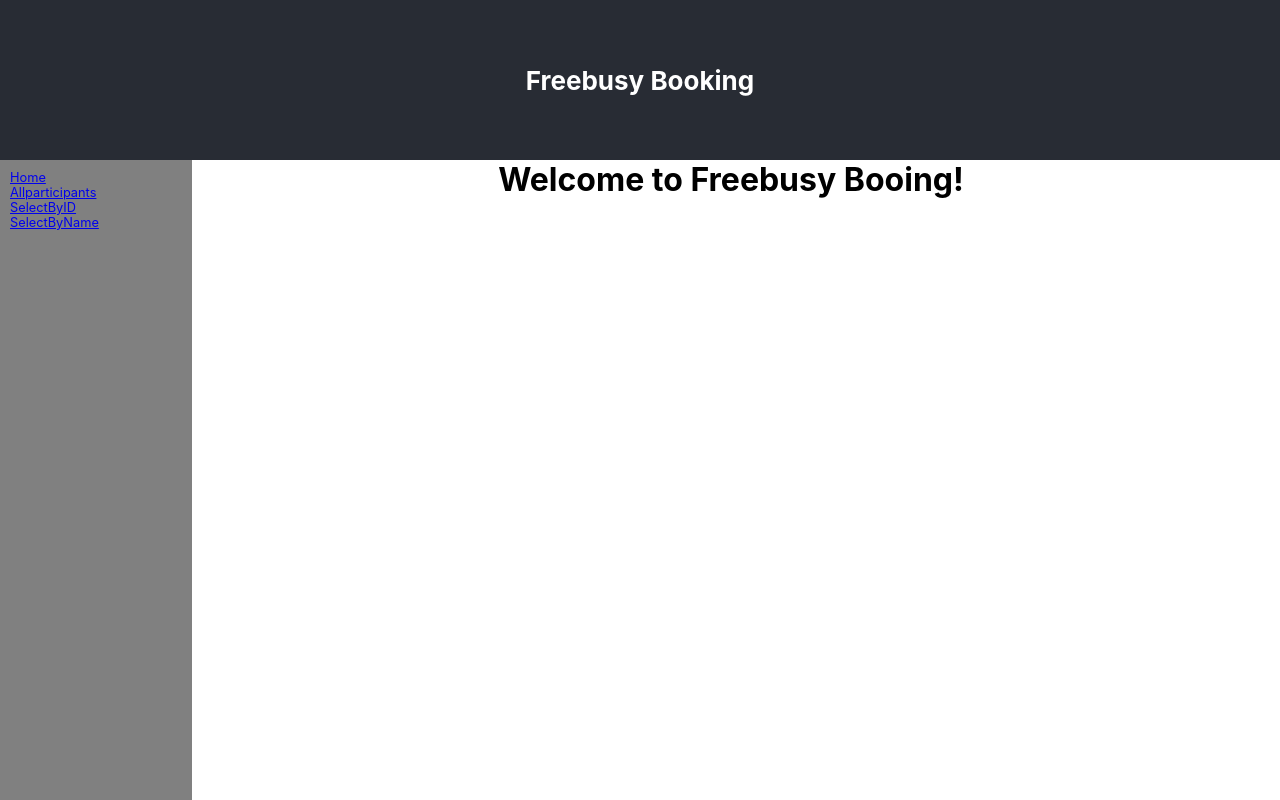
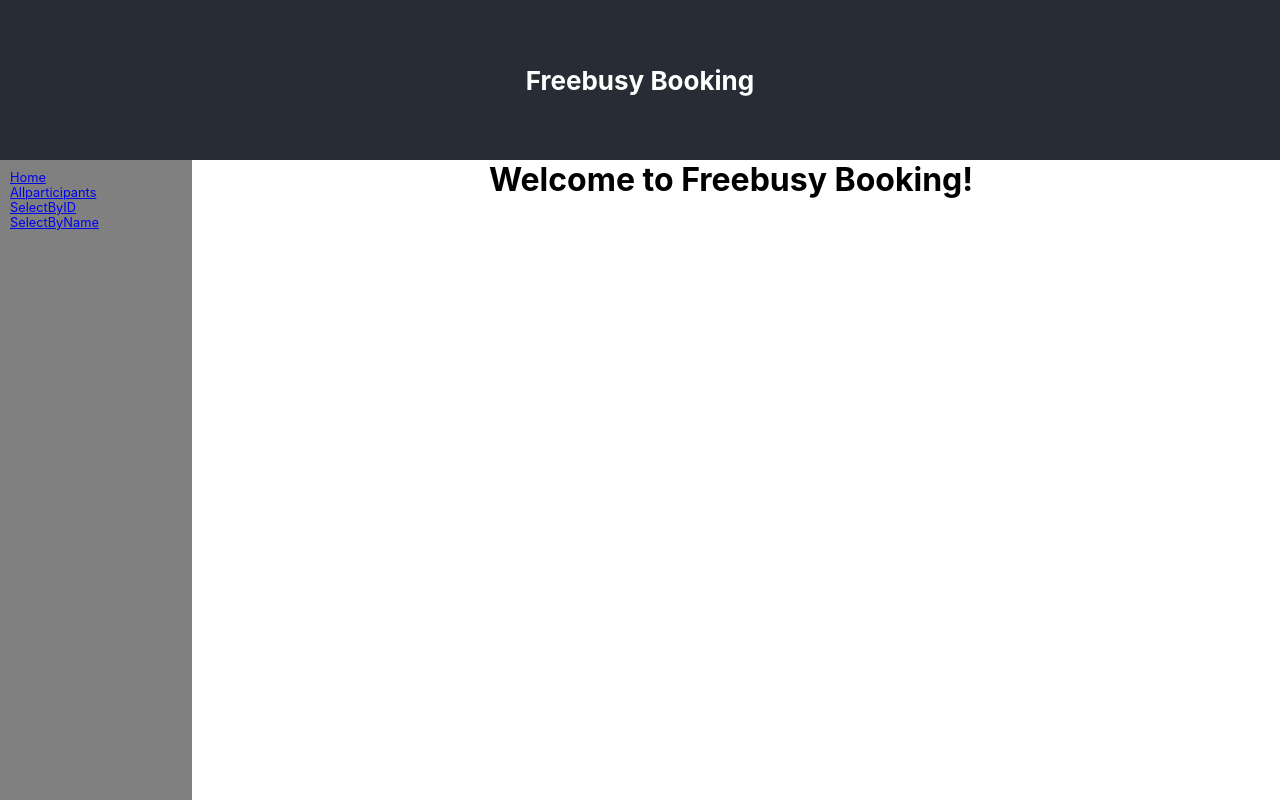
Before and after one commit to suthatta/Freebusy, a React (Create React App) app in the folder freebusy/: page / in a window 1280 px wide. Shown: the top 800 px of the page. Built offline with nearby package versions, Linux system fonts and the light colour scheme.

Commit message:
updated text

```diff
--- a/freebusy/src/Components/Home.js
+++ b/freebusy/src/Components/Home.js
@@ -8,7 +8,7 @@ export default function Home(){
         return(
         <div>
 
-      <h1>Welcome to Freebusy Booing!</h1>
+      <h1>Welcome to Freebusy Booking!</h1>
       <p></p>
 
         </div>
```
Also changed, not shown: 1 other file (tests, documents, lock files or other folders).
